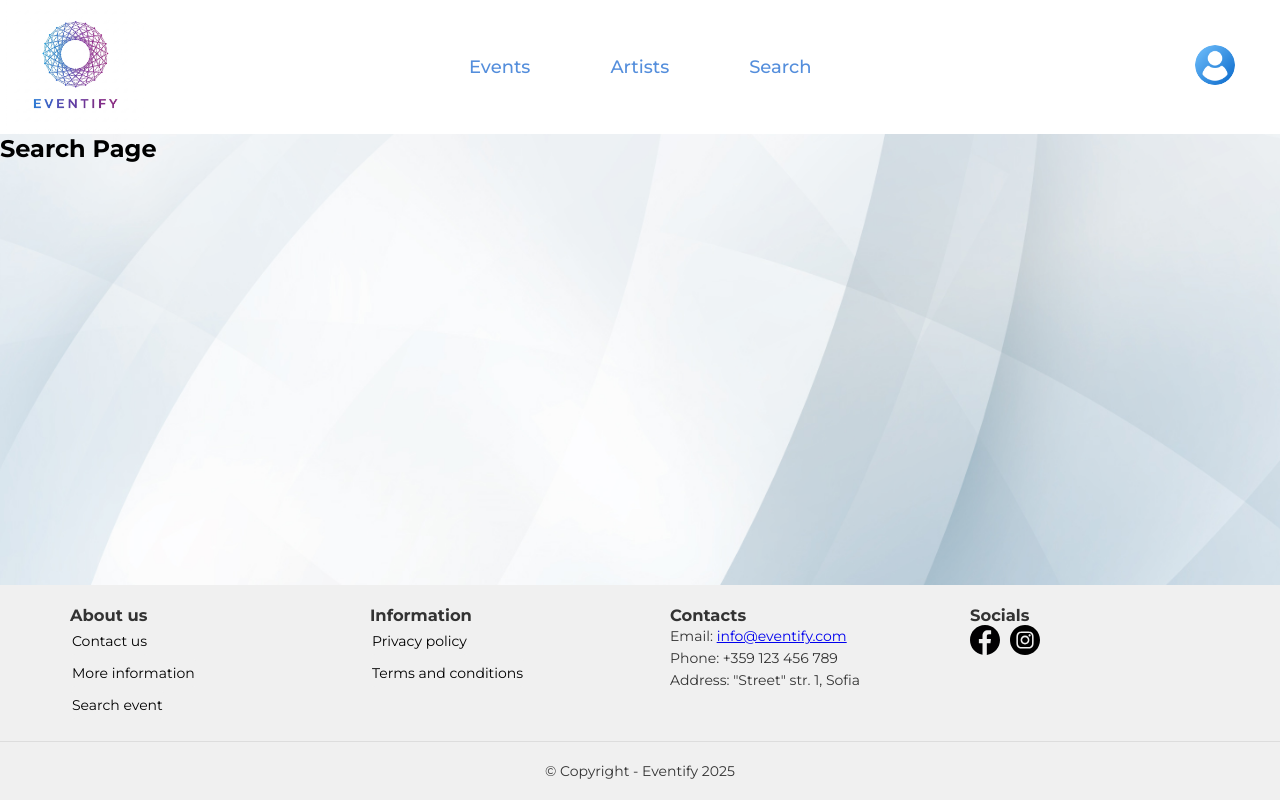
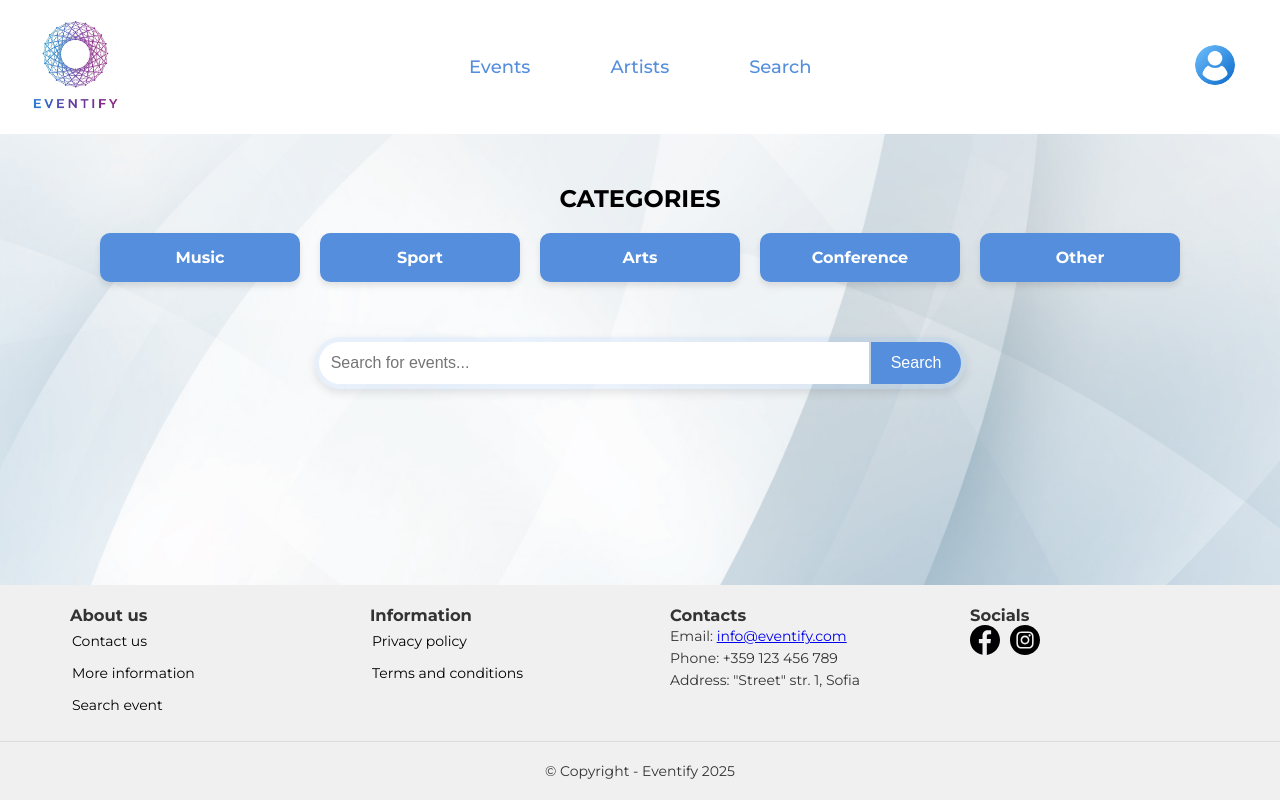
Before and after one commit to todorovboris/Eventify, a React (Vite) app in the folder client/: page /search in a window 1280 px wide. Built offline with nearby package versions, Linux system fonts and the light colour scheme.

Commit message:
move categories from home page in search page and add input field for searching

```diff
--- a/client/public/css/home.css
+++ b/client/public/css/home.css
@@ -16,6 +16,10 @@
 .hero h1 {
     font-size: 55px;
     margin-top: 20px; /* Премества заглавието нагоре */
+}
+
+.hero p {
+    margin-bottom: 20px;
 }
 
 .hero-buttons {
@@ -42,48 +46,13 @@
     background-color: #892c82;
 }
 
-.search-box {
-    margin-top: 60px;
-    display: flex;
-    justify-content: center;
-    align-items: center;
-    gap: 2px;
-}
-
-.search-input {
-    padding: 12px;
-    font-size: 16px;
-    border: none;
-    border-radius: 25px 0 0 25px;
-    width: 550px;
-    outline: none;
-}
-
-.search-btn {
-    padding: 12px 20px;
-    font-size: 16px;
-    background-color: #548edc;
-    color: white;
-    border: none;
-    border-radius: 0 25px 25px 0;
-    cursor: pointer;
-    transition: background 0.3s;
-}
-
-.search-btn:hover {
-    background-color: #892c82;
-    border: 1px solid #892c82;
-}
-
 .events,
-.categories,
 .how-it-works {
     text-align: center;
     padding: 50px 20px;
 }
 
 .event-list,
-.category-list,
 .steps {
     display: flex;
     justify-content: center;
@@ -93,7 +62,6 @@
 }
 
 .event-card,
-.category,
 .step {
     background: white;
     padding: 15px;
@@ -106,15 +74,9 @@
     overflow: hidden;
 }
 
-.category:hover,
 .event-card:hover {
     transform: scale(1.05);
     box-shadow: 0 6px 12px rgba(0, 0, 0, 0.2);
-}
-.category {
-    background: #548edc;
-    color: white;
-    font-weight: bold;
 }
 
 .event-image {
--- /dev/null
+++ b/client/public/css/search.css
@@ -0,0 +1,80 @@
+.categories {
+    text-align: center;
+    padding: 50px 20px;
+}
+
+.category-list {
+    display: flex;
+    justify-content: center;
+    gap: 20px;
+    flex-wrap: wrap;
+    margin-top: 20px;
+}
+
+.category {
+    background: white;
+    padding: 15px;
+    border-radius: 10px;
+    box-shadow: 0 4px 6px rgba(0, 0, 0, 0.1);
+    width: 200px;
+    text-align: center;
+    overflow: hidden;
+    transition: transform 0.3s ease, box-shadow 0.3s ease;
+    overflow: hidden;
+}
+
+.category:hover {
+    transform: scale(1.05);
+    box-shadow: 0 6px 12px rgba(0, 0, 0, 0.2);
+}
+.category {
+    background: #548edc;
+    color: white;
+    font-weight: bold;
+}
+
+.search-area {
+    display: flex;
+    justify-content: center;
+    align-items: flex-start;
+    padding: 5px;
+    background: rgba(91, 155, 244, 0.1);
+    border-radius: 25px;
+    box-shadow: 0 4px 10px rgba(0, 0, 0, 0.1);
+    /* width: 90%; */
+    max-width: 650px;
+    margin: 5px auto;
+}
+
+.search-box {
+    /* margin-top: 5px; */
+    display: flex;
+    justify-content: center;
+    align-items: center;
+    gap: 2px;
+}
+
+.search-input {
+    padding: 12px;
+    font-size: 16px;
+    border: none;
+    border-radius: 25px 0 0 25px;
+    width: 550px;
+    outline: none;
+}
+
+.search-btn {
+    padding: 12px 20px;
+    font-size: 16px;
+    background-color: #548edc;
+    color: white;
+    border: none;
+    border-radius: 0 25px 25px 0;
+    cursor: pointer;
+    transition: background 0.3s;
+}
+
+.search-btn:hover {
+    background-color: #892c82;
+    border: 1px solid #892c82;
+}
--- a/client/public/css/styles.css
+++ b/client/public/css/styles.css
@@ -8,3 +8,4 @@
 @import './profile-dropdown.css';
 @import './event-create.css';
 @import './event-details.css';
+@import './search.css';
--- a/client/src/components/home/Home.jsx
+++ b/client/src/components/home/Home.jsx
@@ -3,7 +3,6 @@ import categoryOptions from '../../helpers/categoryOptions.js';
 import { useLatestEvents, useTopEvents } from '../../api/eventsApi.js';
 
 export default function Home() {
-    const categories = categoryOptions();
     const { latestEvents } = useLatestEvents();
     const { topEvents } = useTopEvents();
 
@@ -15,21 +14,6 @@ export default function Home() {
                 <div className="search-box">
                     <input type="text" placeholder="Search for events..." className="search-input" />
                     <button className="search-btn">Search</button>
-                </div>
-            </section>
-
-            <section className="categories">
-                <h2>CATEGORIES</h2>
-                <div className="category-list">
-                    {categories.map((category) => (
-                        <div className="category" key={category.label}>
-                            {category.label}
-                        </div>
-                    ))}
-                    {/* <div className="category">Music</div>
-                        <div className="category">Technologies</div>
-                        <div className="category">Business</div>
-                        <div className="category">Sport</div> */}
                 </div>
             </section>
 
--- a/client/src/components/search/Search.jsx
+++ b/client/src/components/search/Search.jsx
@@ -1,7 +1,31 @@
+import categoryOptions from '../../helpers/categoryOptions.js';
+
 export default function Search() {
+    const categories = categoryOptions();
+
     return (
-        <div className="search-page">
-            <h2>Search Page</h2>
-        </div>
+        <>
+            <section className="categories">
+                <h2>CATEGORIES</h2>
+                <div className="category-list">
+                    {categories.map((category) => (
+                        <div className="category" key={category.label}>
+                            {category.label}
+                        </div>
+                    ))}
+                    {/* <div className="category">Music</div>
+                        <div className="category">Technologies</div>
+                        <div className="category">Business</div>
+                        <div className="category">Sport</div> */}
+                </div>
+            </section>
+
+            <section className="search-area">
+                <div className="search-box">
+                    <input type="text" placeholder="Search for events..." className="search-input" />
+                    <button className="search-btn">Search</button>
+                </div>
+            </section>
+        </>
     );
 }
```
